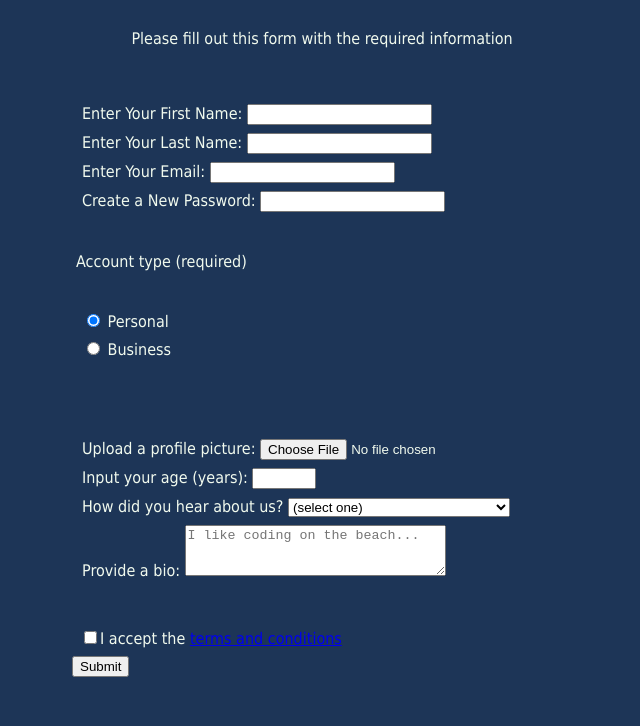
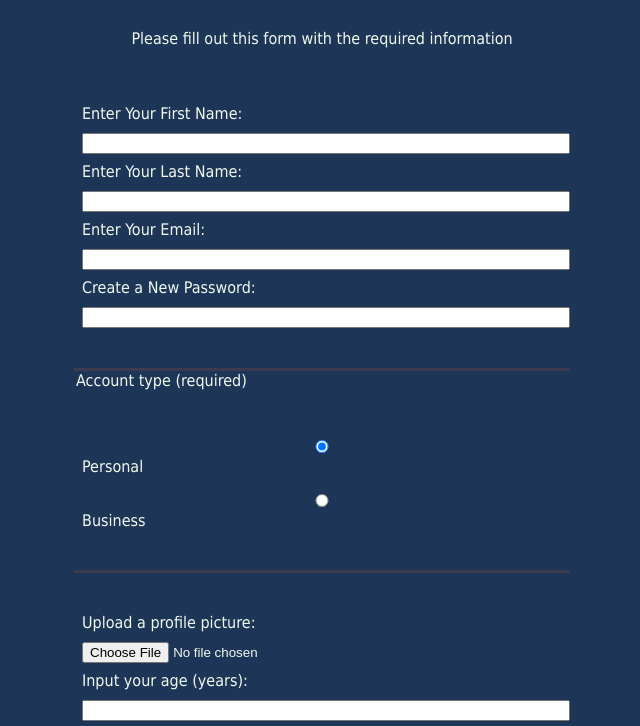
Before and after one commit to KevinChrist02/Registration-Form, a plain HTML site: page index.html in a window 1280 px wide. Shown: the part 73-799 px from the top of the page, without its empty margins (318-958 px from the left). Drawn offline with Linux system fonts and the light colour scheme.

Commit message:
adjust the the styling of the fielset, textarea and select

```diff
--- a/style.css
+++ b/style.css
@@ -22,8 +22,20 @@ form {
 }
 
 fieldset {
-  border: 0;
+  border: none;
   padding: 2rem 0 2rem 0;
+  border-bottom: 3px solid #3b3b4f;
+}
+
+fieldset:last-of-type {
+  border-bottom: none;
+}
+
+input,
+textarea,
+select {
+  margin: 10px 0 0 0;
+  width: 100%;
 }
 
 label {
```
